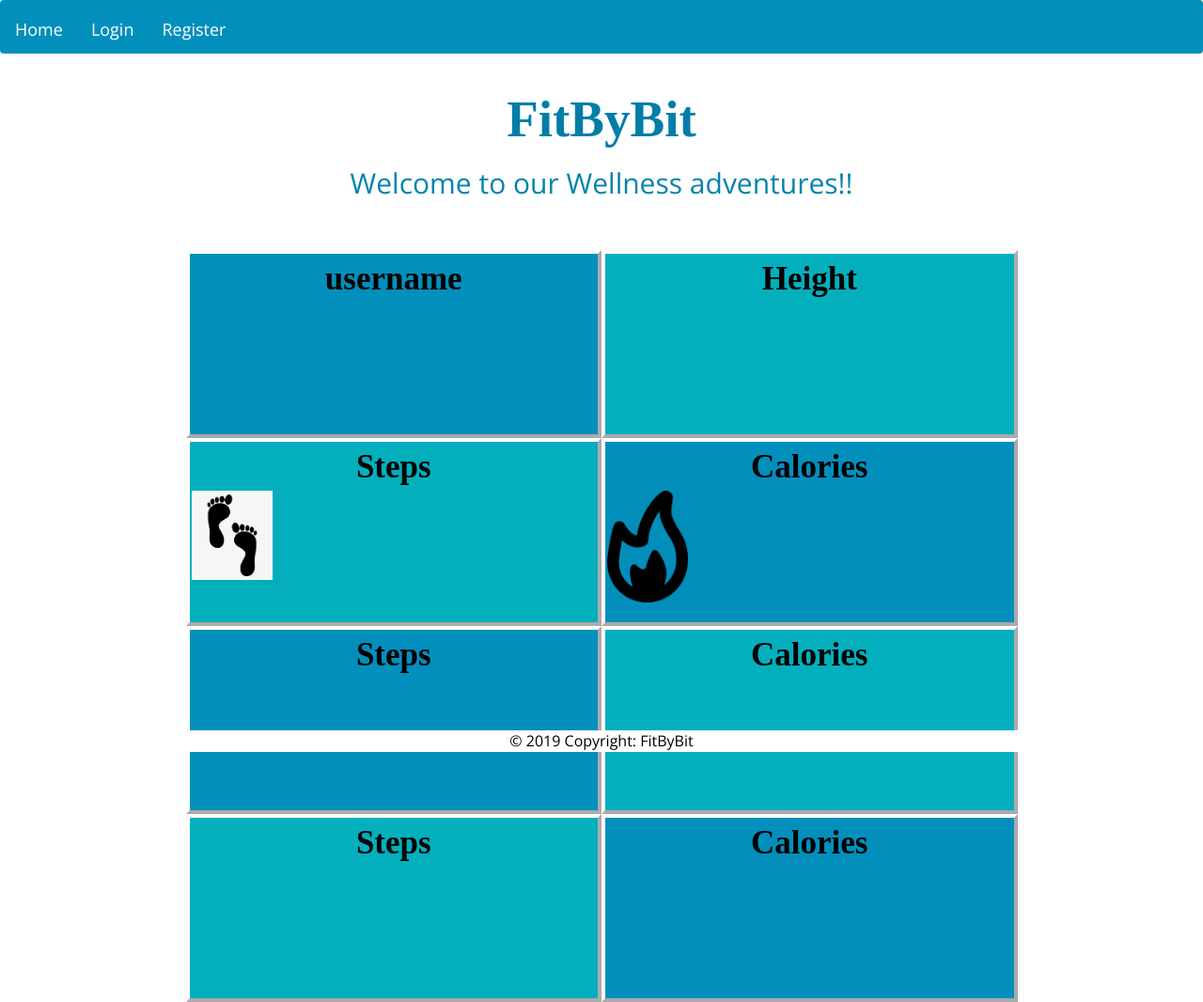
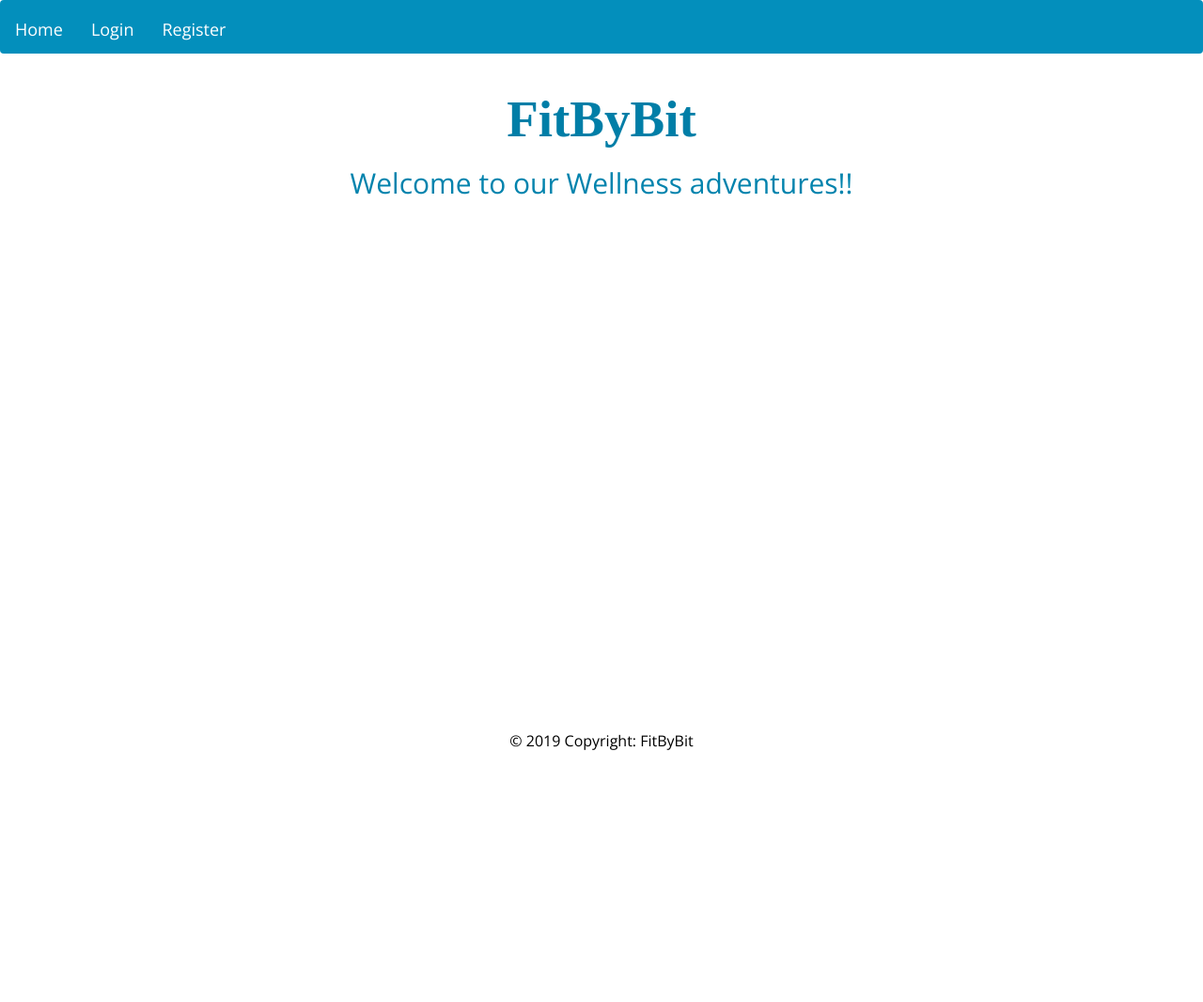
Before and after one commit to shafali731/teeskentelee_suuruutta, a Flask app: page / in a window 1280 px wide. Shown: the top 1066 px of the page at 94% size. After the commit the page ends 798 px from the top, so only its background shows below. Run offline with Flask 2, Linux system fonts and the light colour scheme; parts of the project's set-up code (start-up, migrations or seed data) failed here and were passed over; some libraries are stand-ins or nearby versions; some web fonts are replaced.

Commit message:
fied color

```diff
--- a/gazpacho/templates/home.html
+++ b/gazpacho/templates/home.html
@@ -64,12 +64,12 @@ h8{
 <a style= 'margin-left:25%' class="btn btn-primary" href="https://www.fitbit.com/oauth2/authorize?response_type=token&client_id=22DPCR&redirect_uri=http%3A%2F%2F127.0.0.1%3A5000%2Fmain&scope=activity%20heartrate%20location%20nutrition%20profile%20settings%20sleep%20social%20weight&expires_in=31536000" role="button"><h1 style='color:black; font-size:30px'>
    Click here to sync to your fitbit account! </h1></a>
 
-{% else %}
+{% elif loggedIn and synced %}
 <div class="i-am-centered">
 
   <div class="row grid-demo " >
   <!-- style="position:center"> -->
-    <div class="col-md-6" style="background-color:#038fbc">
+    <div class="col-md-6" style="background-color:#0397bc">
       <center><h8>  username </h8>   </center> <br>  <br> <br>
 
     </div>
@@ -81,19 +81,17 @@ h8{
   <div class="row grid-demo">
     <div class="col-md-6" style="background-color:#03afbc">
       <center>   <h8> Steps   </h8>   </center>
-      <img src="../static/step.png" style = 'width:20%' >
 
     </div>
-    <div class="col-md-6" style="background-color:#038fbc">
+    <div class="col-md-6" style="background-color:#0397bc">
       <center>
      <h8>Calories    </h8>   </center>
 
-      <img src="../static/cal2.png" style = 'width:20%' >
 
   </div>
 </div>
   <div class="row grid-demo">
-    <div class="col-md-6" style="background-color:#038fbc">
+    <div class="col-md-6" style="background-color:#0397bc">
       <center>
      <h8>Steps    </h8>   </center>    <br> <br> <br>
     </div>
@@ -109,7 +107,7 @@ h8{
       <center>
      <h8>Steps    </h8>   </center>  <br> <br> <br>
     </div>
-    <div class="col-md-6" style="background-color:#038fbc">
+    <div class="col-md-6" style="background-color:#0397bc">
       <center>
      <h8>Calories    </h8>   </center>    <br> <br> <br>
 
```
